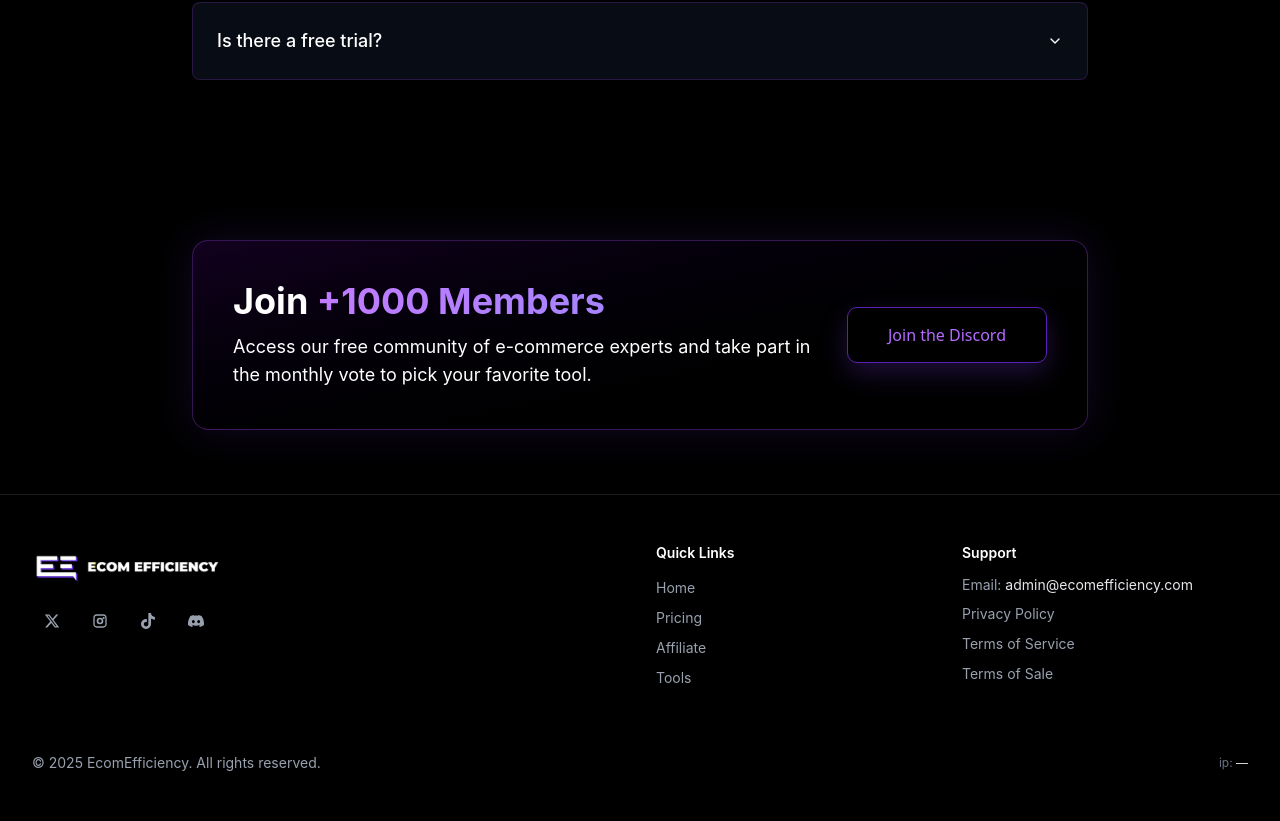
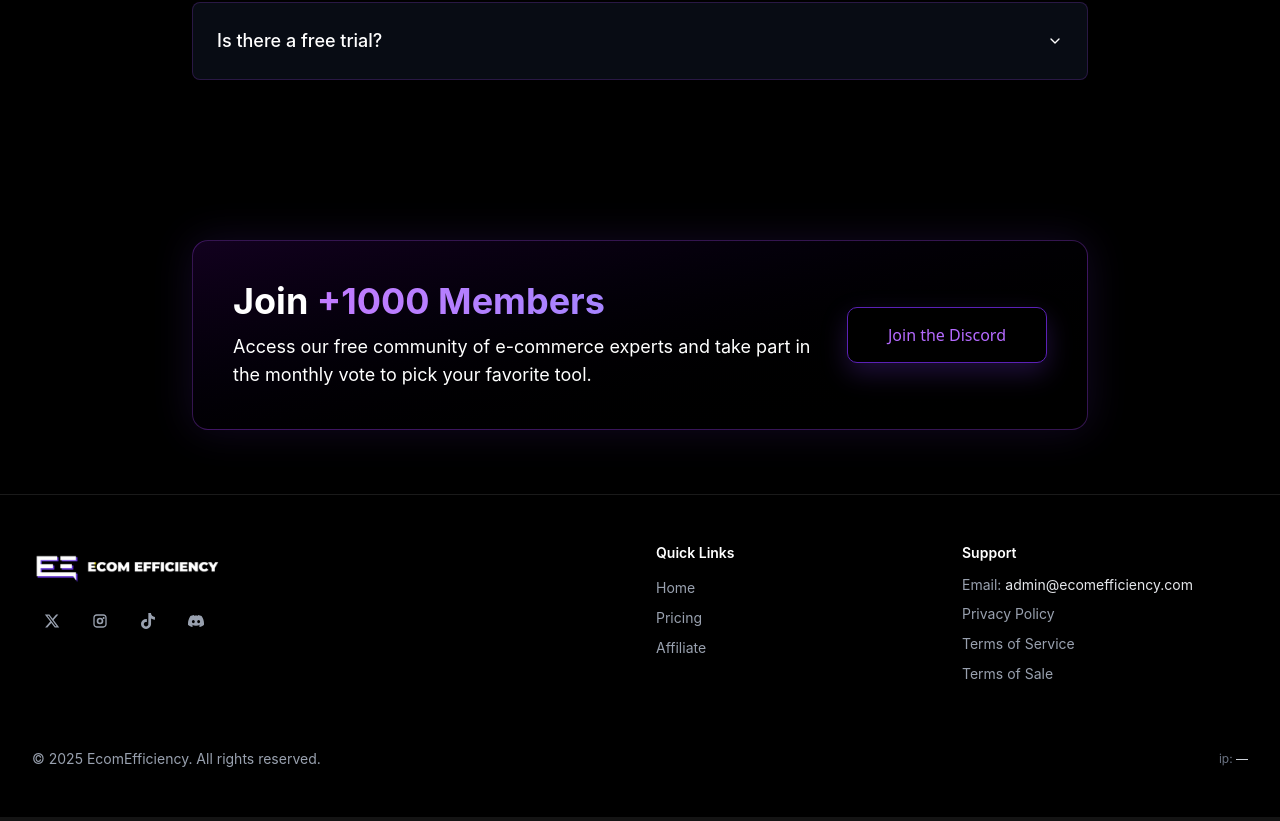
Before and after one commit to antoine78910/ecomefficiency, a Next.js app in the folder next/: page / in a window 1280 px wide. Shown: the part 5059-5880 px from the top of the page. Built offline with nearby package versions, Linux system fonts and the light colour scheme; no server answers.

Commit message:
fix(footer): remove duplicate 'Tools' link from Quick Links section

```diff
--- a/next/src/components/Footer.tsx
+++ b/next/src/components/Footer.tsx
@@ -95,7 +95,6 @@ const Footer = () => {
               )}
               <li><a href="/pricing" className="text-gray-400 hover:text-white transition-colors text-xs md:text-sm">Pricing</a></li>
               <li><a href="/affiliate" className="text-gray-400 hover:text-white transition-colors text-xs md:text-sm">Affiliate</a></li>
-              <li><a href="/tools" className="text-gray-400 hover:text-white transition-colors text-xs md:text-sm">Tools</a></li>
             </ul>
           </div>
 
```
